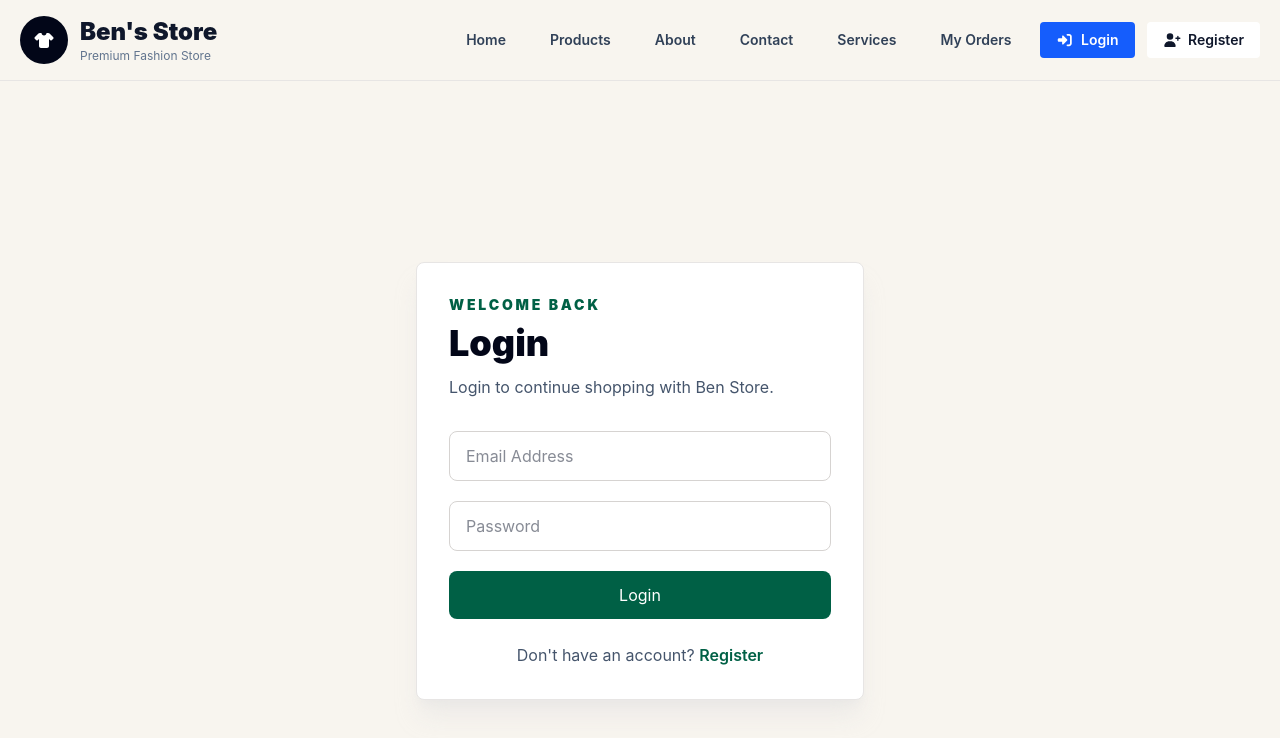
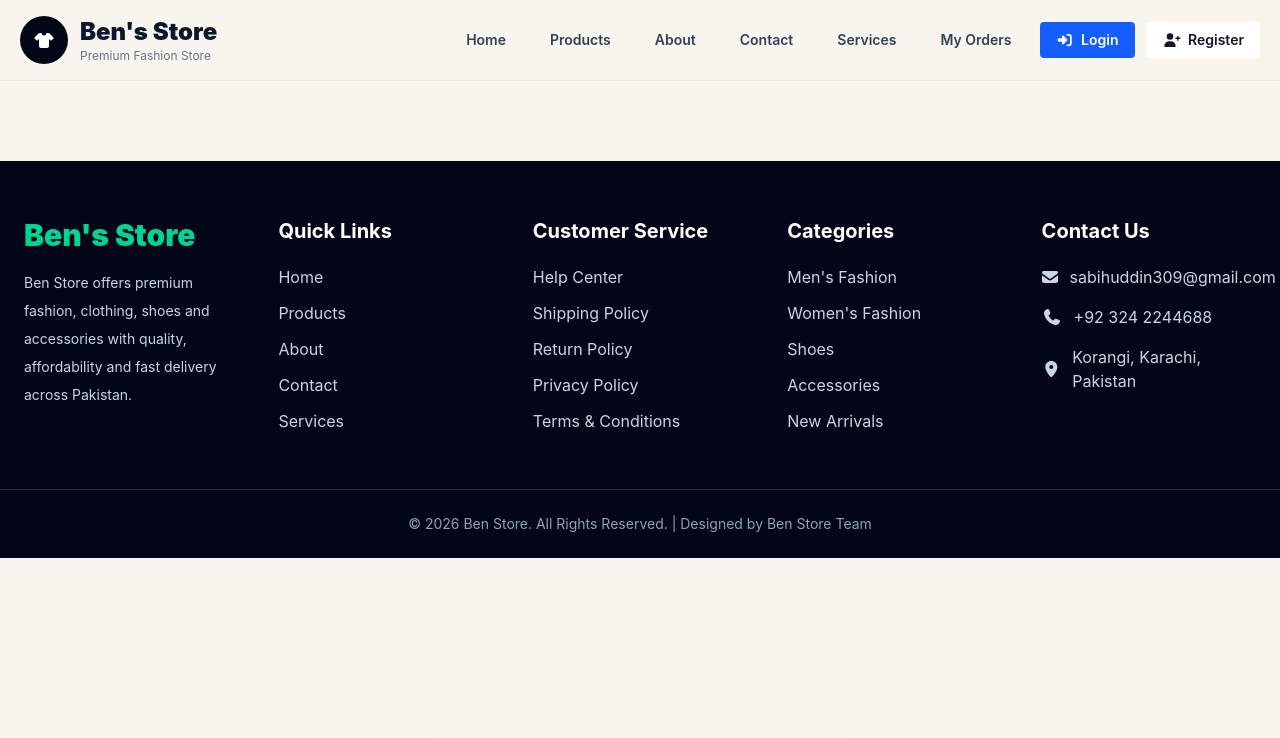
Before and after one commit to ben-websites/React, a React (Vite) app: page /login in a window 1280 px wide. Shown: the top 738 px of the page. Built offline with nearby package versions, Linux system fonts and the light colour scheme; no server answers.

Commit message:
Update comment to clarify navbar and footer visibility

```diff
--- a/src/App.jsx
+++ b/src/App.jsx
@@ -47,8 +47,9 @@
 
           <div className="min-h-screen bg-[#f8f5ef] text-slate-900">
 
-            {/* Hide Navbar on Admin Pages */}
+            {/* Hide navbar and footer on admin pages */}
             {window.location.pathname.startsWith("/admin") ? null : <Navbar />}
+            {window.location.pathname.startsWith("/admin") ? null : <Footer />}
 
             <main>
 
```
